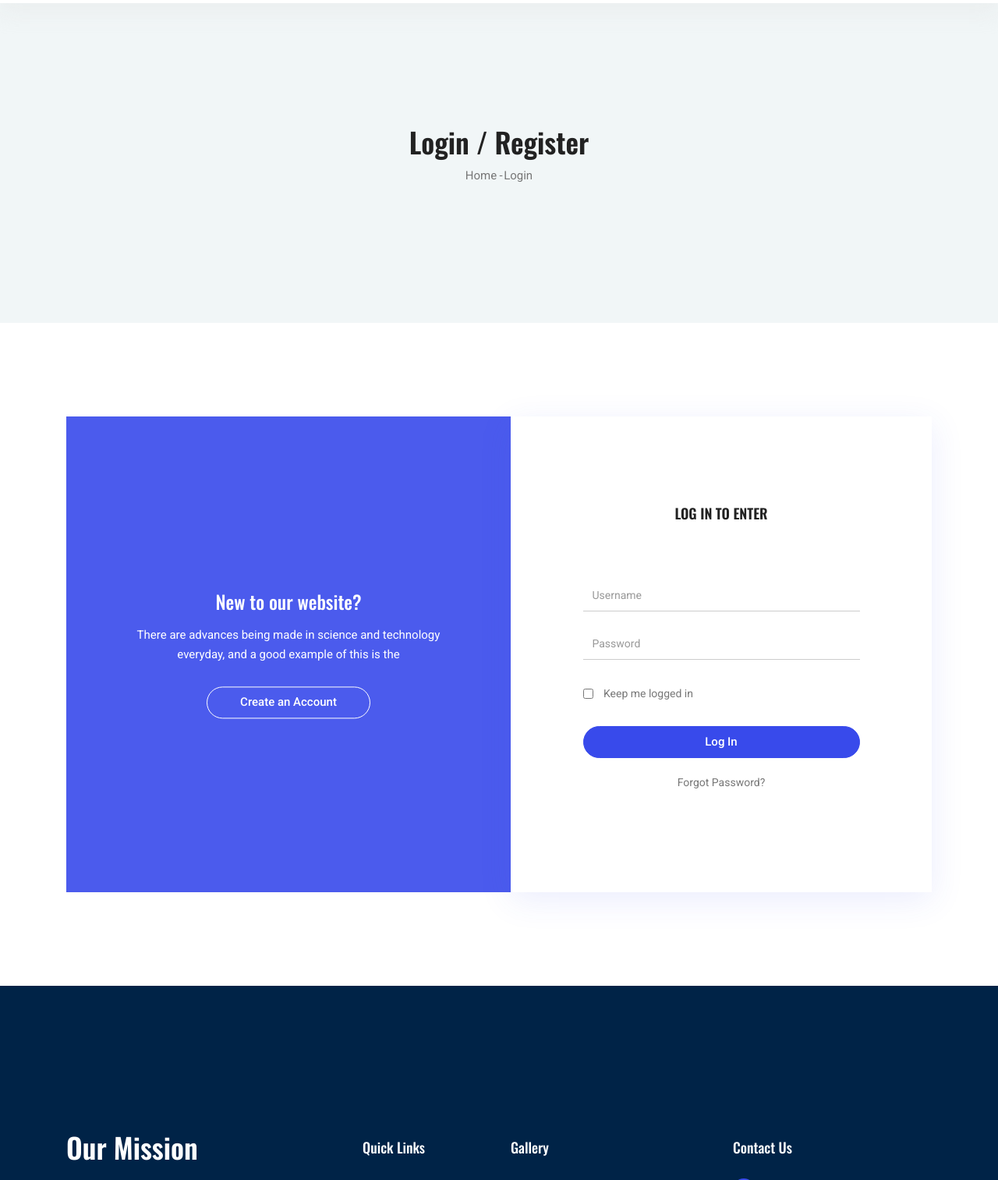
After one commit to mohammadAI81/Shoping, a Django app: page /account/login/ in a window 1280 px wide. The commit adds this page. Shown: the part 306-1819 px from the top of the page at 78% size. Run offline with Django 5.2, Linux system fonts and the light colour scheme; some libraries are stand-ins or nearby versions.

Commit message:
add signup & login & logout set in view & setting login and signup html file

```diff
--- a/account/urls.py
+++ b/account/urls.py
@@ -5,5 +5,5 @@ from . import views
 app_name = 'account'
 
 urlpatterns = [
-    path('signup/', views.signup, name='signup'),
+    path('signup/', views.Signup.as_view(), name='signup'),
 ]
--- a/config/settings.py
+++ b/config/settings.py
@@ -130,7 +130,7 @@ USE_TZ = True
 # https://docs.djangoproject.com/en/5.0/howto/static-files/
 
 STATIC_URL = '/static/'
-STATICFILES_DIRS_DIRS = [str(BASE_DIR.joinpath('static'))]
+STATICFILES_DIRS = [str(BASE_DIR.joinpath('static'))]
 
 # Default primary key field type
 # https://docs.djangoproject.com/en/5.0/ref/settings/#default-auto-field
@@ -139,3 +139,7 @@ DEFAULT_AUTO_FIELD = 'django.db.models.BigAutoField'
 
 
 AUTH_USER_MODEL = 'account.CustomUser'
+
+
+LOGOUT_REDIRECT_URL = 'login'
+LOGIN_REDIRECT_URL = 'account:signup'
--- a/templates/base.html
+++ b/templates/base.html
@@ -0,0 +1,39 @@
+{% load static %}
+
+<!DOCTYPE html>
+<html lang="en">
+<head>
+  <meta charset="UTF-8">
+  <meta name="viewport" content="width=device-width, initial-scale=1.0">
+  <meta http-equiv="X-UA-Compatible" content="ie=edge">
+  <title>Aroma Shop |{% block title %}{% endblock title %}</title>
+	<link rel="icon" href="img/Fevicon.png" type="image/png">
+  <link rel="stylesheet" href="{% static 'vendors/bootstrap/bootstrap.min.css' %}">
+  <link rel="stylesheet" href="{% static 'vendors/fontawesome/css/all.min.css' %}">
+	<link rel="stylesheet" href="{% static 'vendors/themify-icons/themify-icons.css' %}">
+  <link rel="stylesheet" href="{% static 'vendors/nice-select/nice-select.css' %}">
+  <link rel="stylesheet" href="{% static 'vendors/owl-carousel/owl.theme.default.min.css' %}">
+  <link rel="stylesheet" href="{% static 'vendors/owl-carousel/owl.carousel.min.css' %}">
+
+  <link rel="stylesheet" href="{% static 'css/style.css' %}">
+</head>
+<body>
+
+{% include 'partials/__header__.html' %}
+
+{% block content %}
+
+{% endblock content %}
+
+{% include 'partials/__footer__.html' %}
+
+  <script src="{% static 'vendors/jquery/jquery-3.2.1.min.js' %}"></script>
+  <script src="{% static 'vendors/bootstrap/bootstrap.bundle.min.js' %}"></script>
+  <script src="{% static 'vendors/skrollr.min.js' %}"></script>
+  <script src="{% static 'vendors/owl-carousel/owl.carousel.min.js' %}"></script>
+  <script src="{% static 'vendors/nice-select/jquery.nice-select.min.js' %}"></script>
+  <script src="{% static 'vendors/jquery.ajaxchimp.min.js' %}"></script>
+  <script src="{% static 'vendors/mail-script.js' %}"></script>
+  <script src="{% static 'js/main.js' %}"></script>
+</body>
+</html>
--- a/templates/partials/__header__.html
+++ b/templates/partials/__header__.html
@@ -36,8 +36,18 @@
                 <a href="#" class="nav-link dropdown-toggle" data-toggle="dropdown" role="button" aria-haspopup="true"
                   aria-expanded="false">Pages</a>
                 <ul class="dropdown-menu">
-                  <li class="nav-item"><a class="nav-link" href="login.html">Login</a></li>
-                  <li class="nav-item"><a class="nav-link" href="register.html">Register</a></li>
+                  {% if user.is_authenticated %}
+                  <form action="{% url 'logout' %}" method="post">
+                    {% csrf_token %}
+                    <button type="submit">
+                      <li class="nav-item"><a class="nav-link" type="submit" >Logout</a></li>
+                    </button>
+                  </form>
+                  <li class="nav-item"><a class="nav-link center" >{{ user.username|upper }}</a></li>
+                  {% else %}
+                  <li class="nav-item"><a class="nav-link" href="{% url 'login' %}">Login</a></li>
+                  <li class="nav-item"><a class="nav-link" href="{% url 'account:signup' %}">Sign Up</a></li>
+                  {% endif %}
                   <li class="nav-item"><a class="nav-link" href="tracking-order.html">Tracking</a></li>
                 </ul>
               </li>
--- a/templates/registraion/signup.html
+++ /dev/null
@@ -1 +0,0 @@
-{{ form.as_p }}
--- /dev/null
+++ b/templates/registration/login.html
@@ -0,0 +1,70 @@
+{% extends 'base.html' %}
+
+{% block title %}
+    Sign Up
+{% endblock title %}
+
+
+{% block content %}
+
+  <!-- ================ start banner area ================= -->
+  <section class="blog-banner-area" id="category">
+    <div class="container h-100">
+        <div class="blog-banner">
+            <div class="text-center">
+                <h1>Login / Register</h1>
+                <nav aria-label="breadcrumb" class="banner-breadcrumb">
+        <ol class="breadcrumb">
+          <li class="breadcrumb-item"><a href="#">Home</a></li>
+          <li class="breadcrumb-item active" aria-current="page">Login</li>
+        </ol>
+      </nav>
+            </div>
+        </div>
+</div>
+</section>
+<!-- ================ end banner area ================= -->
+
+<!--================Login Box Area =================-->
+<section class="login_box_area section-margin">
+    <div class="container">
+        <div class="row">
+            <div class="col-lg-6">
+                <div class="login_box_img">
+                    <div class="hover">
+                        <h4>New to our website?</h4>
+                        <p>There are advances being made in science and technology everyday, and a good example of this is the</p>
+                        <a class="button button-account" href="{% url 'account:signup' %}">Create an Account</a>
+                    </div>
+                </div>
+            </div>
+            <div class="col-lg-6">
+                <div class="login_form_inner">
+                    <h3>Log in to enter</h3>
+                    <form class="row login_form" action="{% url 'login' %}" method="POST" >
+                        {% csrf_token %}
+                        <div class="col-md-12 form-group">
+                            <input type="text" class="form-control" id="name" name="username" placeholder="Username" onfocus="this.placeholder = ''" onblur="this.placeholder = 'Username'">
+                        </div>
+                        <div class="col-md-12 form-group">
+                            <input type="password" class="form-control" id="name" name="password" placeholder="Password" onfocus="this.placeholder = ''" onblur="this.placeholder = 'Password'">
+                        </div>
+                        <div class="col-md-12 form-group">
+                            <div class="creat_account">
+                                <input type="checkbox" id="f-option2" name="selector">
+                                <label for="f-option2">Keep me logged in</label>
+                            </div>
+                        </div>
+                        <div class="col-md-12 form-group">
+                            <button type="submit" value="submit" class="button button-login w-100">Log In</button>
+                            <a href="#">Forgot Password?</a>
+                        </div>
+                    </form>
+                </div>
+            </div>
+        </div>
+    </div>
+</section>
+<!--================End Login Box Area =================-->
+
+{% endblock content %}
```
Also changed, not shown: account/admin.py (+9 -1 lines), account/forms.py (+19 -3 lines), account/views.py (+6 -7 lines), templates/registration/signup.html (added, +84 -0 lines).
